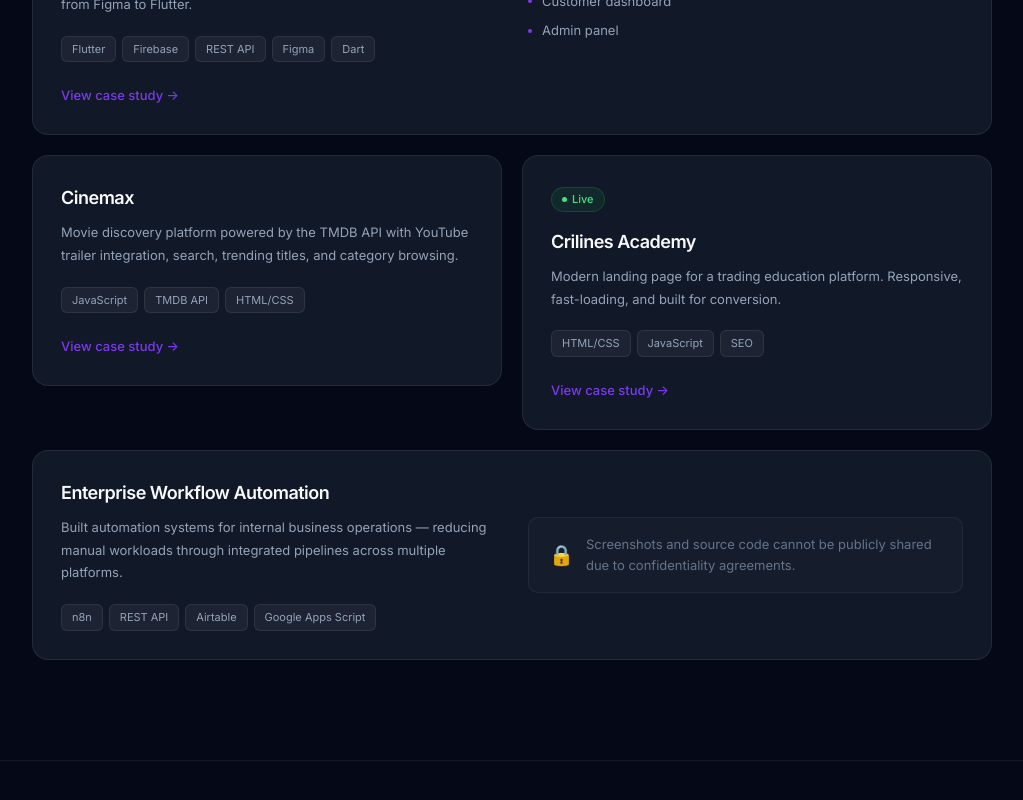
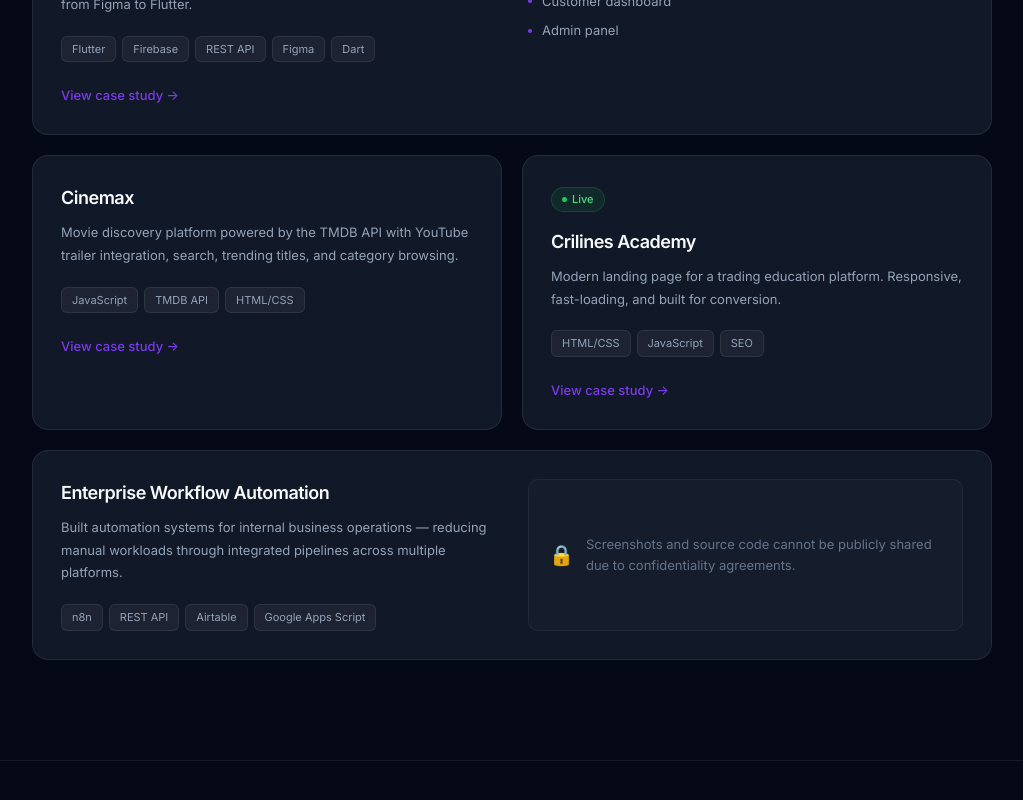
Before and after one commit to pichuu-afk/jhobet-portfolio, a Next.js app: page / in a window 1280 px wide. Shown: the part 2667-3467 px from the top of the page, without its empty margins (128-1151 px from the left). Built offline with nearby package versions, Linux system fonts and the light colour scheme.

Commit message:
Refactor Projects component and remove automation

```diff
--- a/components/Projects.tsx
+++ b/components/Projects.tsx
@@ -3,110 +3,119 @@
 
 const PROJECTS = [
   {
-    slug: "fixora",
-    title: "Fixora",
+    slug: "fixora", title: "Fixora",
     status: { label: "Prototype", color: "#fbbf24", bg: "rgba(251,191,36,0.1)", border: "rgba(251,191,36,0.2)" },
-    description:
-      "A service booking platform connecting customers with trusted professionals through a modern mobile experience. Built end-to-end from Figma to Flutter.",
+    description: "A service booking platform connecting customers with trusted professionals through a modern mobile experience. Built end-to-end from Figma to Flutter.",
     tags: ["Flutter", "Firebase", "REST API", "Figma", "Dart"],
     features: ["Authentication flow", "Booking system", "Provider dashboard", "Customer dashboard", "Admin panel"],
     featured: true,
   },
   {
-    slug: "cinemax",
-    title: "Cinemax",
-    status: null,
-    description:
-      "Movie discovery platform powered by the TMDB API with YouTube trailer integration, search, trending titles, and category browsing.",
+    slug: "cinemax", title: "Cinemax", status: null,
+    description: "Movie discovery platform powered by the TMDB API with YouTube trailer integration, search, trending titles, and category browsing.",
     tags: ["JavaScript", "TMDB API", "HTML/CSS"],
-    features: [],
-    featured: false,
+    features: [], featured: false,
   },
   {
-    slug: "crilines",
-    title: "Crilines Academy",
+    slug: "crilines", title: "Crilines Academy",
     status: { label: "Live", color: "#4ade80", bg: "rgba(34,197,94,0.1)", border: "rgba(34,197,94,0.2)" },
-    description:
-      "Modern landing page for a trading education platform. Responsive, fast-loading, and built for conversion.",
+    description: "Modern landing page for a trading education platform. Responsive, fast-loading, and built for conversion.",
     tags: ["HTML/CSS", "JavaScript", "SEO"],
-    features: [],
-    featured: false,
-    href: "https://crilinesacademy.github.io",
+    features: [], featured: false,
   },
 ];
 
-const AUTOMATION = {
-  title: "Enterprise Workflow Automation",
-  description:
-    "Built automation systems for internal business operations — reducing manual workloads through integrated pipelines across multiple platforms.",
-  tags: ["n8n", "REST API", "Airtable", "Google Apps Script"],
-};
-
 export default function Projects() {
   return (
-    <section id="projects" style={{ padding: "100px 40px", maxWidth: 1040, margin: "0 auto" }}>
-      <p style={{ fontSize: 12, fontWeight: 500, color: "#7C3AED", letterSpacing: "1px", textTransform: "uppercase", marginBottom: 12 }}>
-        Projects
-      </p>
-      <h2 style={{ fontSize: "clamp(24px, 3vw, 36px)", fontWeight: 600, letterSpacing: "-1px", color: "#F8FAFC", marginBottom: 8, lineHeight: 1.2 }}>
-        Things I&apos;ve built
-      </h2>
-      <p style={{ fontSize: 15, color: "#64748B", maxWidth: 480, lineHeight: 1.6, marginBottom: 48 }}>
-        A selection of projects across mobile, web, and automation engineering.
-      </p>
+    <section id="projects" className="section-pad" style={{ maxWidth: 1040, margin: "0 auto" }}>
+      <p style={{ fontSize: 12, fontWeight: 500, color: "#7C3AED", letterSpacing: "1px", textTransform: "uppercase", marginBottom: 12 }}>Projects</p>
+      <h2 style={{ fontSize: "clamp(22px, 3vw, 36px)", fontWeight: 600, letterSpacing: "-1px", color: "#F8FAFC", marginBottom: 8, lineHeight: 1.2 }}>Things I&apos;ve built</h2>
+      <p style={{ fontSize: 15, color: "#64748B", maxWidth: 480, lineHeight: 1.6, marginBottom: 48 }}>A selection of projects across mobile, web, and automation engineering.</p>
 
-      <div style={{ display: "grid", gridTemplateColumns: "1fr 1fr", gap: 20 }}>
-        {/* Featured: Fixora */}
-        <ProjectCard project={PROJECTS[0]} style={{ gridColumn: "span 2" }} featured />
+      <div className="projects-grid">
+        {/* Fixora — featured */}
+        <Link href="/projects/fixora" style={{ textDecoration: "none" }} className="featured-card">
+          <div className="featured-card" style={{ background: "#111827", border: "0.5px solid rgba(255,255,255,0.08)", borderRadius: 16, padding: 28, cursor: "pointer" }}
+            onMouseEnter={(e) => { e.currentTarget.style.borderColor = "rgba(124,58,237,0.4)"; e.currentTarget.style.transform = "translateY(-2px)"; }}
+            onMouseLeave={(e) => { e.currentTarget.style.borderColor = "rgba(255,255,255,0.08)"; e.currentTarget.style.transform = "translateY(0)"; }}
+          >
+            <div>
+              <span style={{ display: "inline-flex", alignItems: "center", gap: 5, fontSize: 11, color: "#fbbf24", background: "rgba(251,191,36,0.1)", border: "0.5px solid rgba(251,191,36,0.2)", padding: "3px 10px", borderRadius: 20, marginBottom: 16, fontWeight: 500 }}>
+                <span style={{ width: 5, height: 5, background: "#fbbf24", borderRadius: "50%" }} /> Prototype
+              </span>
+              <div style={{ fontSize: 18, fontWeight: 600, color: "#F8FAFC", marginBottom: 10, letterSpacing: "-0.5px" }}>Fixora</div>
+              <p style={{ fontSize: 13, color: "#94A3B8", lineHeight: 1.75, marginBottom: 20 }}>A service booking platform connecting customers with trusted professionals through a modern mobile experience. Built end-to-end from Figma to Flutter.</p>
+              <div style={{ display: "flex", flexWrap: "wrap", gap: 6, marginBottom: 20 }}>
+                {["Flutter", "Firebase", "REST API", "Figma", "Dart"].map((t) => (
+                  <span key={t} style={{ fontSize: 11, color: "#94A3B8", background: "rgba(255,255,255,0.05)", border: "0.5px solid rgba(255,255,255,0.08)", padding: "4px 10px", borderRadius: 6 }}>{t}</span>
+                ))}
+              </div>
+              <span style={{ fontSize: 13, color: "#7C3AED", fontWeight: 500 }}>View case study →</span>
+            </div>
+            <div style={{ paddingTop: 4 }}>
+              <div style={{ fontSize: 11, color: "#64748B", textTransform: "uppercase", letterSpacing: "0.8px", marginBottom: 16 }}>Features</div>
+              {["Authentication flow", "Booking system", "Provider dashboard", "Customer dashboard", "Admin panel"].map((f) => (
+                <div key={f} style={{ display: "flex", alignItems: "center", gap: 10, marginBottom: 10 }}>
+                  <span style={{ width: 4, height: 4, background: "#7C3AED", borderRadius: "50%", flexShrink: 0 }} />
+                  <span style={{ fontSize: 13, color: "#94A3B8" }}>{f}</span>
+                </div>
+              ))}
+            </div>
+          </div>
+        </Link>
 
         {/* Cinemax */}
-        <ProjectCard project={PROJECTS[1]} />
+        <Link href="/projects/cinemax" style={{ textDecoration: "none" }}>
+          <div style={{ background: "#111827", border: "0.5px solid rgba(255,255,255,0.08)", borderRadius: 16, padding: 28, cursor: "pointer", height: "100%", transition: "border-color 0.2s, transform 0.2s" }}
+            onMouseEnter={(e) => { e.currentTarget.style.borderColor = "rgba(124,58,237,0.4)"; e.currentTarget.style.transform = "translateY(-2px)"; }}
+            onMouseLeave={(e) => { e.currentTarget.style.borderColor = "rgba(255,255,255,0.08)"; e.currentTarget.style.transform = "translateY(0)"; }}
+          >
+            <div style={{ fontSize: 18, fontWeight: 600, color: "#F8FAFC", marginBottom: 10, letterSpacing: "-0.5px" }}>Cinemax</div>
+            <p style={{ fontSize: 13, color: "#94A3B8", lineHeight: 1.75, marginBottom: 20 }}>Movie discovery platform powered by the TMDB API with YouTube trailer integration, search, trending titles, and category browsing.</p>
+            <div style={{ display: "flex", flexWrap: "wrap", gap: 6, marginBottom: 20 }}>
+              {["JavaScript", "TMDB API", "HTML/CSS"].map((t) => (
+                <span key={t} style={{ fontSize: 11, color: "#94A3B8", background: "rgba(255,255,255,0.05)", border: "0.5px solid rgba(255,255,255,0.08)", padding: "4px 10px", borderRadius: 6 }}>{t}</span>
+              ))}
+            </div>
+            <span style={{ fontSize: 13, color: "#7C3AED", fontWeight: 500 }}>View case study →</span>
+          </div>
+        </Link>
 
         {/* Crilines */}
-        <ProjectCard project={PROJECTS[2]} />
+        <Link href="/projects/crilines" style={{ textDecoration: "none" }}>
+          <div style={{ background: "#111827", border: "0.5px solid rgba(255,255,255,0.08)", borderRadius: 16, padding: 28, cursor: "pointer", height: "100%", transition: "border-color 0.2s, transform 0.2s" }}
+            onMouseEnter={(e) => { e.currentTarget.style.borderColor = "rgba(124,58,237,0.4)"; e.currentTarget.style.transform = "translateY(-2px)"; }}
+            onMouseLeave={(e) => { e.currentTarget.style.borderColor = "rgba(255,255,255,0.08)"; e.currentTarget.style.transform = "translateY(0)"; }}
+          >
+            <span style={{ display: "inline-flex", alignItems: "center", gap: 5, fontSize: 11, color: "#4ade80", background: "rgba(34,197,94,0.1)", border: "0.5px solid rgba(34,197,94,0.2)", padding: "3px 10px", borderRadius: 20, marginBottom: 16, fontWeight: 500 }}>
+              <span style={{ width: 5, height: 5, background: "#22c55e", borderRadius: "50%" }} /> Live
+            </span>
+            <div style={{ fontSize: 18, fontWeight: 600, color: "#F8FAFC", marginBottom: 10, letterSpacing: "-0.5px" }}>Crilines Academy</div>
+            <p style={{ fontSize: 13, color: "#94A3B8", lineHeight: 1.75, marginBottom: 20 }}>Modern landing page for a trading education platform. Responsive, fast-loading, and built for conversion.</p>
+            <div style={{ display: "flex", flexWrap: "wrap", gap: 6, marginBottom: 20 }}>
+              {["HTML/CSS", "JavaScript", "SEO"].map((t) => (
+                <span key={t} style={{ fontSize: 11, color: "#94A3B8", background: "rgba(255,255,255,0.05)", border: "0.5px solid rgba(255,255,255,0.08)", padding: "4px 10px", borderRadius: 6 }}>{t}</span>
+              ))}
+            </div>
+            <span style={{ fontSize: 13, color: "#7C3AED", fontWeight: 500 }}>View case study →</span>
+          </div>
+        </Link>
 
         {/* Automation — full width */}
-        <div
-          style={{
-            gridColumn: "span 2",
-            background: "#111827",
-            border: "0.5px solid rgba(255,255,255,0.08)",
-            borderRadius: 16,
-            padding: 28,
-          }}
-        >
-          <div style={{ display: "grid", gridTemplateColumns: "1fr 1fr", gap: 32 }}>
+        <div className="full-width-card" style={{ background: "#111827", border: "0.5px solid rgba(255,255,255,0.08)", borderRadius: 16, padding: 28 }}>
+          <div className="automation-inner">
             <div>
-              <div style={{ fontSize: 18, fontWeight: 600, color: "#F8FAFC", marginBottom: 10, letterSpacing: "-0.5px" }}>
-                {AUTOMATION.title}
-              </div>
-              <p style={{ fontSize: 13, color: "#94A3B8", lineHeight: 1.75, marginBottom: 20 }}>
-                {AUTOMATION.description}
-              </p>
+              <div style={{ fontSize: 18, fontWeight: 600, color: "#F8FAFC", marginBottom: 10, letterSpacing: "-0.5px" }}>Enterprise Workflow Automation</div>
+              <p style={{ fontSize: 13, color: "#94A3B8", lineHeight: 1.75, marginBottom: 20 }}>Built automation systems for internal business operations — reducing manual workloads through integrated pipelines across multiple platforms.</p>
               <div style={{ display: "flex", flexWrap: "wrap", gap: 6 }}>
-                {AUTOMATION.tags.map((t) => (
-                  <span key={t} style={{ fontSize: 11, color: "#94A3B8", background: "rgba(255,255,255,0.05)", border: "0.5px solid rgba(255,255,255,0.08)", padding: "4px 10px", borderRadius: 6 }}>
-                    {t}
-                  </span>
+                {["n8n", "REST API", "Airtable", "Google Apps Script"].map((t) => (
+                  <span key={t} style={{ fontSize: 11, color: "#94A3B8", background: "rgba(255,255,255,0.05)", border: "0.5px solid rgba(255,255,255,0.08)", padding: "4px 10px", borderRadius: 6 }}>{t}</span>
                 ))}
               </div>
             </div>
-            <div
-              style={{
-                display: "flex",
-                alignItems: "center",
-                gap: 12,
-                background: "rgba(255,255,255,0.02)",
-                border: "0.5px solid rgba(255,255,255,0.06)",
-                borderRadius: 10,
-                padding: "16px 20px",
-                alignSelf: "center",
-              }}
-            >
+            <div style={{ display: "flex", alignItems: "center", gap: 12, background: "rgba(255,255,255,0.02)", border: "0.5px solid rgba(255,255,255,0.06)", borderRadius: 10, padding: "16px 20px" }}>
               <span style={{ fontSize: 20 }}>🔒</span>
-              <span style={{ fontSize: 13, color: "#64748B", lineHeight: 1.6 }}>
-                Screenshots and source code cannot be publicly shared due to confidentiality agreements.
-              </span>
+              <span style={{ fontSize: 13, color: "#64748B", lineHeight: 1.6 }}>Screenshots and source code cannot be publicly shared due to confidentiality agreements.</span>
             </div>
           </div>
         </div>
@@ -114,106 +123,3 @@
     </section>
   );
 }
-
-function ProjectCard({
-  project,
-  style,
-  featured,
-}: {
-  project: (typeof PROJECTS)[number];
-  style?: React.CSSProperties;
-  featured?: boolean;
-}) {
-  const inner = (
-    <div
-      style={{
-        background: "#111827",
-        border: "0.5px solid rgba(255,255,255,0.08)",
-        borderRadius: 16,
-        padding: 28,
-        transition: "border-color 0.2s, transform 0.2s",
-        cursor: "pointer",
-        display: featured ? "grid" : "block",
-        gridTemplateColumns: featured ? "1fr 1fr" : undefined,
-        gap: featured ? 32 : undefined,
-        ...style,
-      }}
-      onMouseEnter={(e) => {
-        e.currentTarget.style.borderColor = "rgba(124,58,237,0.4)";
-        e.currentTarget.style.transform = "translateY(-2px)";
-      }}
-      onMouseLeave={(e) => {
-        e.currentTarget.style.borderColor = "rgba(255,255,255,0.08)";
-        e.currentTarget.style.transform = "translateY(0)";
-      }}
-    >
-      <div>
-        {project.status && (
-          <span
-            style={{
-              display: "inline-flex",
-              alignItems: "center",
-              gap: 5,
-              fontSize: 11,
-              color: project.status.color,
-              background: project.status.bg,
-              border: `0.5px solid ${project.status.border}`,
-              padding: "3px 10px",
-              borderRadius: 20,
-              marginBottom: 16,
-              fontWeight: 500,
-            }}
-          >
-            <span style={{ width: 5, height: 5, background: project.status.color, borderRadius: "50%" }} />
-            {project.status.label}
-          </span>
-        )}
-        <div style={{ fontSize: 18, fontWeight: 600, color: "#F8FAFC", marginBottom: 10, letterSpacing: "-0.5px" }}>
-          {project.title}
-        </div>
-        <p style={{ fontSize: 13, color: "#94A3B8", lineHeight: 1.75, marginBottom: 20 }}>
-          {project.description}
-        </p>
-        <div style={{ display: "flex", flexWrap: "wrap", gap: 6, marginBottom: 20 }}>
-          {project.tags.map((t) => (
-            <span key={t} style={{ fontSize: 11, color: "#94A3B8", background: "rgba(255,255,255,0.05)", border: "0.5px solid rgba(255,255,255,0.08)", padding: "4px 10px", borderRadius: 6 }}>
-              {t}
-            </span>
-          ))}
-        </div>
-        <span
-          style={{
-            fontSize: 13,
-            color: "#7C3AED",
-            fontWeight: 500,
-            display: "inline-flex",
-            alignItems: "center",
-            gap: 4,
-          }}
-        >
-          View case study →
-        </span>
-      </div>
-
-      {featured && project.features.length > 0 && (
-        <div style={{ paddingTop: 4 }}>
-          <div style={{ fontSize: 11, color: "#64748B", textTransform: "uppercase", letterSpacing: "0.8px", marginBottom: 16 }}>
-            Features
-          </div>
-          {project.features.map((f) => (
-            <div key={f} style={{ display: "flex", alignItems: "center", gap: 10, marginBottom: 10 }}>
-              <span style={{ width: 4, height: 4, background: "#7C3AED", borderRadius: "50%", flexShrink: 0 }} />
-              <span style={{ fontSize: 13, color: "#94A3B8" }}>{f}</span>
-            </div>
-          ))}
-        </div>
-      )}
-    </div>
-  );
-
-  return (
-    <Link href={`/projects/${project.slug}`} style={{ textDecoration: "none", ...style }}>
-      {inner}
-    </Link>
-  );
-}
```
